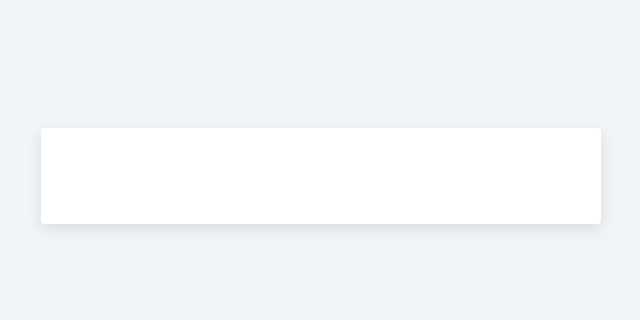
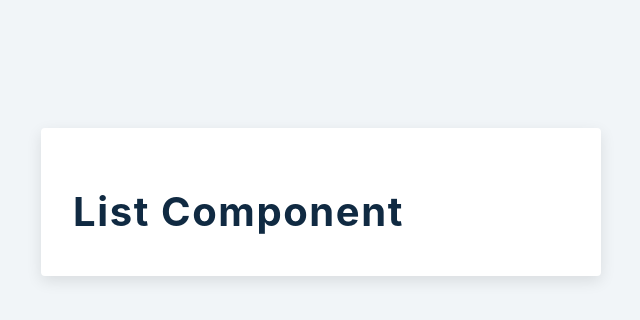
Before and after one commit to zainabturkmen/React-Projects, a React (Create React App) app in the folder react-projects-master/10-grocery-bud/setup/: page / in a window 1280 px wide. Shown: the top 320 px of the page, without its empty margins (319-959 px from the left). Built offline with nearby package versions, Linux system fonts and the light colour scheme; the HTML template or start-up script is replaced by a standard one.

Commit message:
grocery bud

```diff
--- a/react-projects-master/10-grocery-bud/setup/src/App.js
+++ b/react-projects-master/10-grocery-bud/setup/src/App.js
@@ -10,7 +10,9 @@ function App() {
   const [alert, setAlert] = useState({show:false, msg:"", type:""})
   return (
     <section className='section-center'>
-       <div className='grocery-container'></div>
+       <div className='grocery-container'>
+        <List />
+       </div>
     </section>
   )
 }
```
